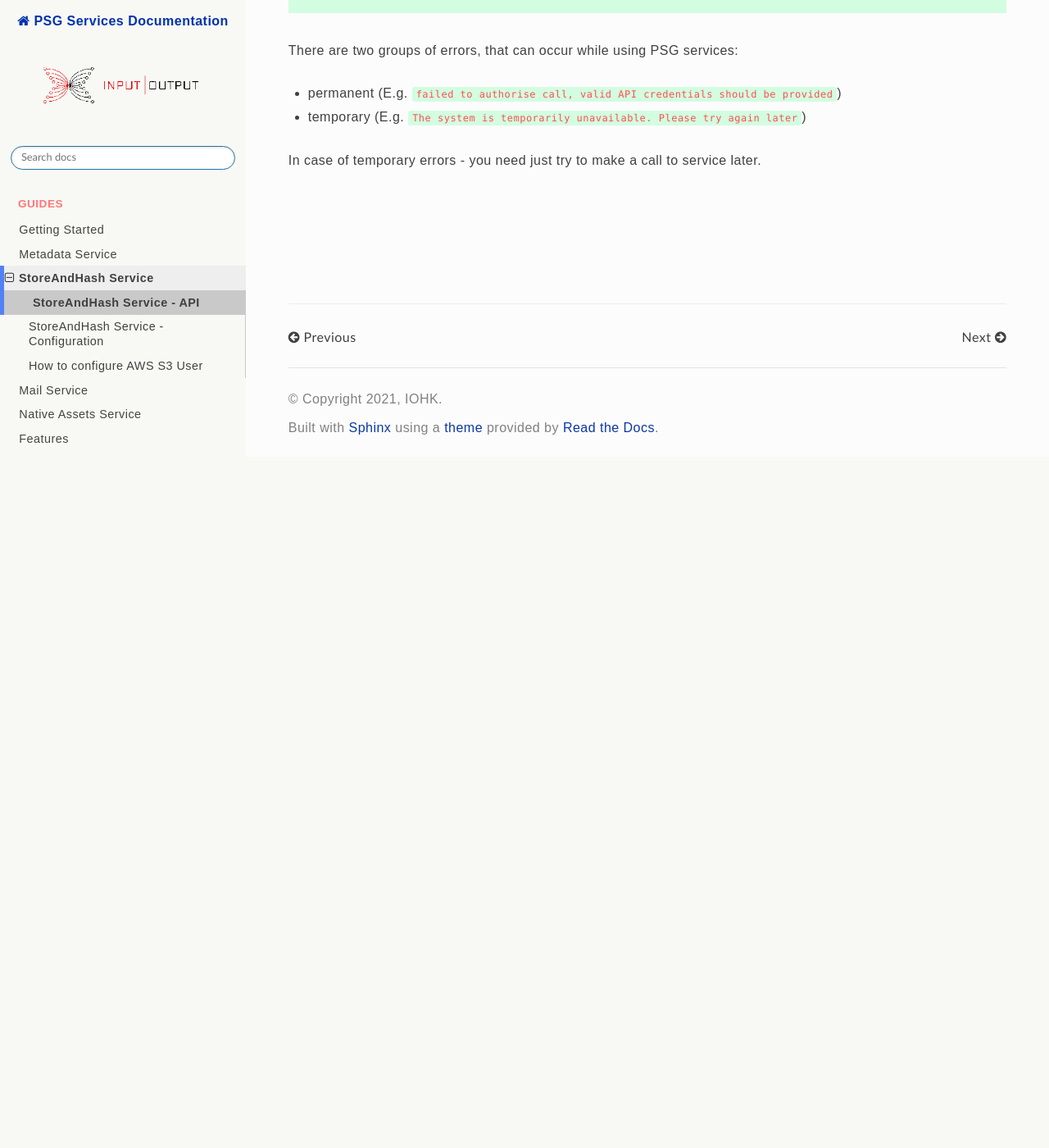
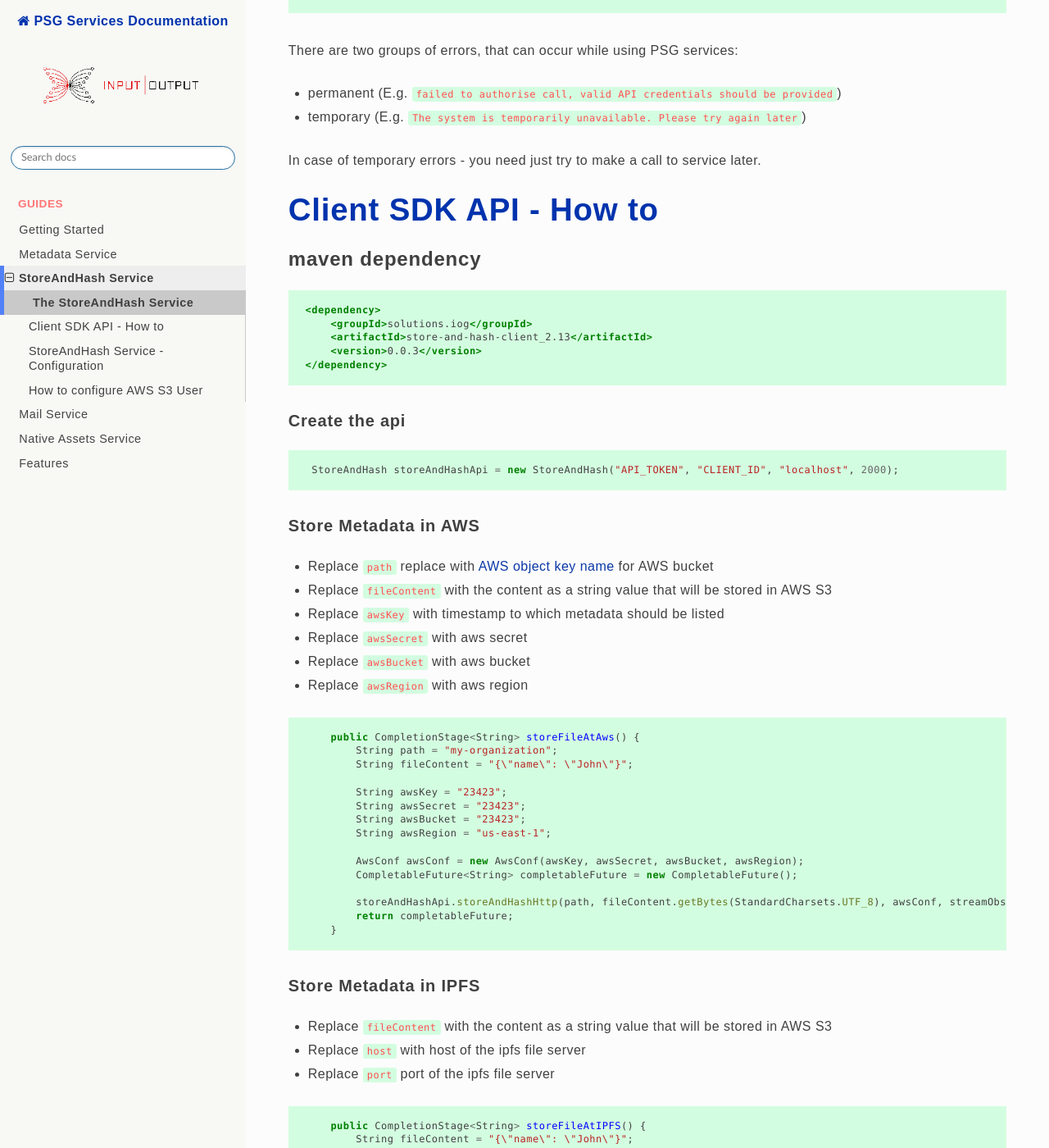
Before and after one commit to input-output-hk/PSG, a Sphinx documentation site: the page built from docs/source/guides/store_and_hash_service_guide.md, in a window 1280 px wide and 1400 px high, scrolled down 3574 px. Shown: the whole window at 82% size. Built offline with Sphinx 7.4.7 and the Read the Docs theme 2.0.0, drawn with Linux system fonts in a browser that asks for light colours; some web fonts are replaced; before the commit the page ends 4131 px from its top, so only the background shows below that; some of the changed text lies outside the part shown.

Commit message:
PSGS-898: storeandhash, metadata SDK HOW TO

````diff
--- a/docs/source/guides/store_and_hash_service_guide.md
+++ b/docs/source/guides/store_and_hash_service_guide.md
@@ -148,3 +148,90 @@
 - temporary (E.g. `The system is temporarily unavailable. Please try again later`)
 
 In case of temporary errors - you need just try to make a call to service later.
+
+# Client SDK API - How to
+
+## maven dependency
+```xml
+<dependency>
+    <groupId>solutions.iog</groupId>
+    <artifactId>store-and-hash-client_2.13</artifactId>
+    <version>0.0.3</version>
+</dependency>
+```
+
+### Create the api
+```java
+ StoreAndHash storeAndHashApi = new StoreAndHash("API_TOKEN", "CLIENT_ID", "localhost", 2000);
+```
+
+### Store Metadata in AWS
+* Replace `path` replace with <a href="https://docs.aws.amazon.com/AmazonS3/latest/userguide/object-keys.html">AWS object key name</a> for AWS bucket
+* Replace `fileContent` with the content as a string value that will be stored in AWS S3
+* Replace `awsKey` with timestamp to which metadata should be listed
+* Replace `awsSecret` with aws secret
+* Replace `awsBucket` with aws bucket
+* Replace `awsRegion` with aws region
+
+```java
+    public CompletionStage<String> storeFileAtAws() {
+        String path = "my-organization";
+        String fileContent = "{\"name\": \"John\"}";
+
+        String awsKey = "23423";
+        String awsSecret = "23423";
+        String awsBucket = "23423";
+        String awsRegion = "us‑east‑1";
+
+        AwsConf awsConf = new AwsConf(awsKey, awsSecret, awsBucket, awsRegion);
+        CompletableFuture<String> completableFuture = new CompletableFuture();
+
+        storeAndHashApi.storeAndHashHttp(path, fileContent.getBytes(StandardCharsets.UTF_8), awsConf, streamObserver(completableFuture, r -> r.getHash().toString()));
+        return completableFuture;
+    }
+```
+
+### Store Metadata in IPFS
+* Replace `fileContent` with the content as a string value that will be stored in AWS S3
+* Replace `host` with host of the ipfs file server
+* Replace `port` port of the ipfs file server
+```java
+    public CompletionStage<String> storeFileAtIPFS() {
+        String fileContent = "{\"name\": \"John\"}";
+
+        String host = "ipfs host";
+        Integer port = 5001;
+        CompletableFuture<String> completableFuture = new CompletableFuture();
+        storeAndHashApi.storeAndHashIpfs(host, port, fileContent, streamObserver(completableFuture, r -> r.getHash().toString()));
+        return completableFuture;
+    }
+```
+
+##### The Observer
+The example of observer. This might be used in the example above. It gets the events about the transaction sent details.
+```java
+    private <V> StreamObserver<V> streamObserver(CompletableFuture<String> completableFuture,
+                                                 Function<V, String> converter) {
+        return new StreamObserver<V>() {
+            List<String> buffer = new ArrayList();
+
+            @Override
+            public void onNext(V res) {
+                buffer.add(converter.apply(res));
+            }
+
+            @Override
+            public void onError(Throwable throwable) {
+                buffer.add(throwable.toString());
+            }
+
+            @Override
+            public void onCompleted() {
+                String res = buffer
+                        .stream()
+                        .collect(Collectors.joining("\n"));
+                completableFuture.complete(res);
+            }
+        };
+    }
+```
````
Also changed, not shown: docs/source/guides/metadata_service_guide.md (+82 -0 lines).
